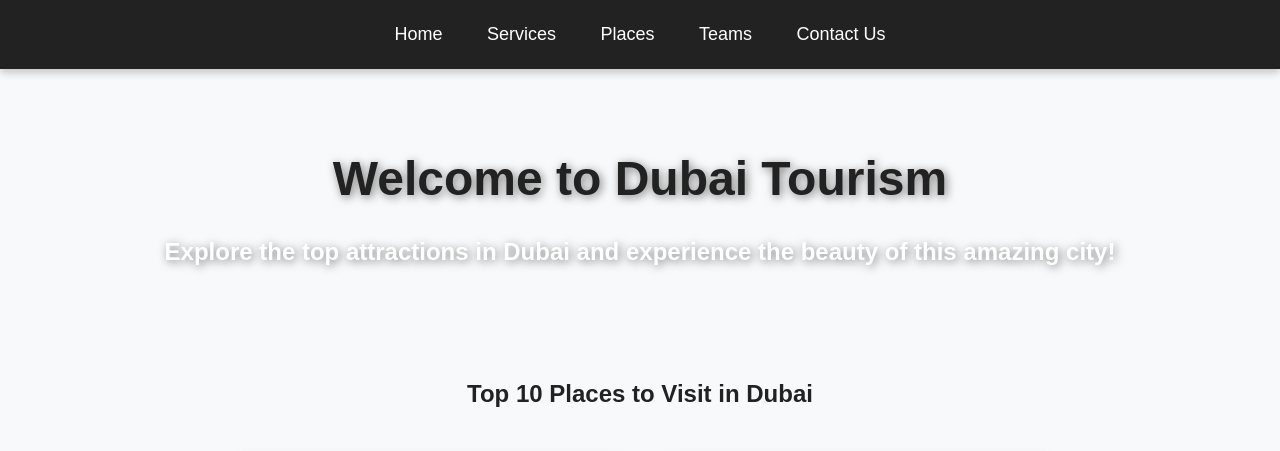
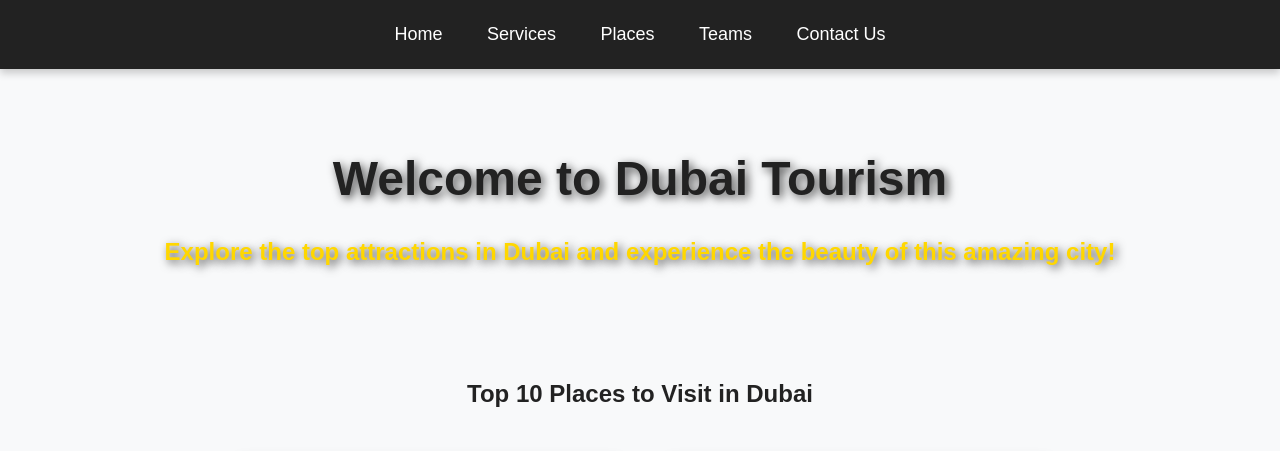
Before and after one commit to kharshit242/dubai_tourism, a plain HTML site: page index.html in a window 1280 px wide. Shown: the top 451 px of the page. Drawn offline with Linux system fonts and the light colour scheme.

Commit message:
Update index.html

```diff
--- a/index.html
+++ b/index.html
@@ -46,11 +46,12 @@
     text-align: center;
     padding: 50px;
     background: url('Images/dubai_background.jpg') no-repeat center center/cover;
-            color: white;
+    color: #FFD700; /* Gold color for a luxurious feel */
     font-size: 24px;
     font-weight: bold;
-            text-shadow: 2px 2px 10px rgba(0, 0, 0, 0.5);
+    text-shadow: 3px 3px 10px rgba(0, 0, 0, 0.7);
 }
+
 
         /* Main Container */
         .container {
```
Lines whose indentation alone changed are shown as unchanged.
